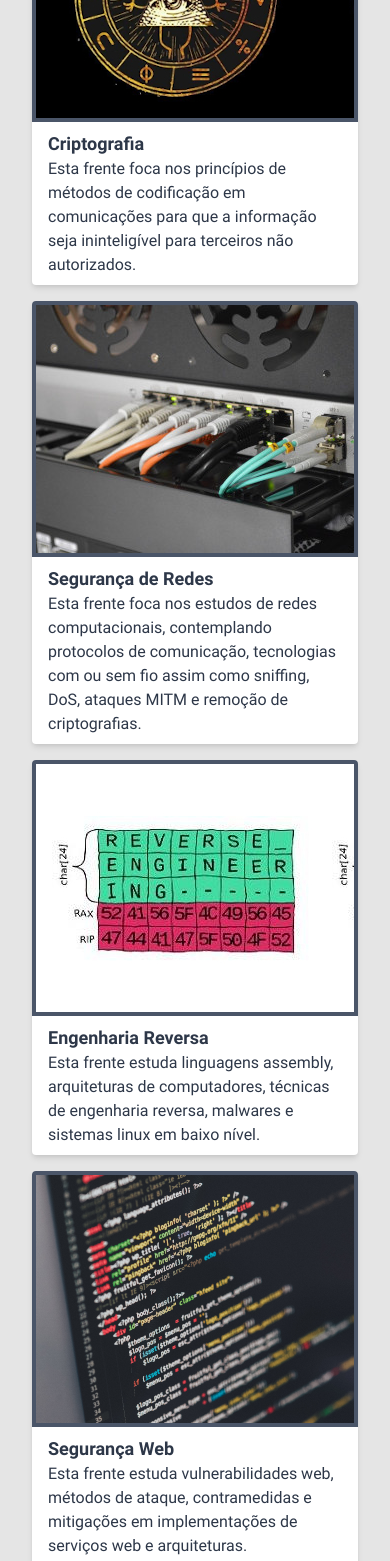
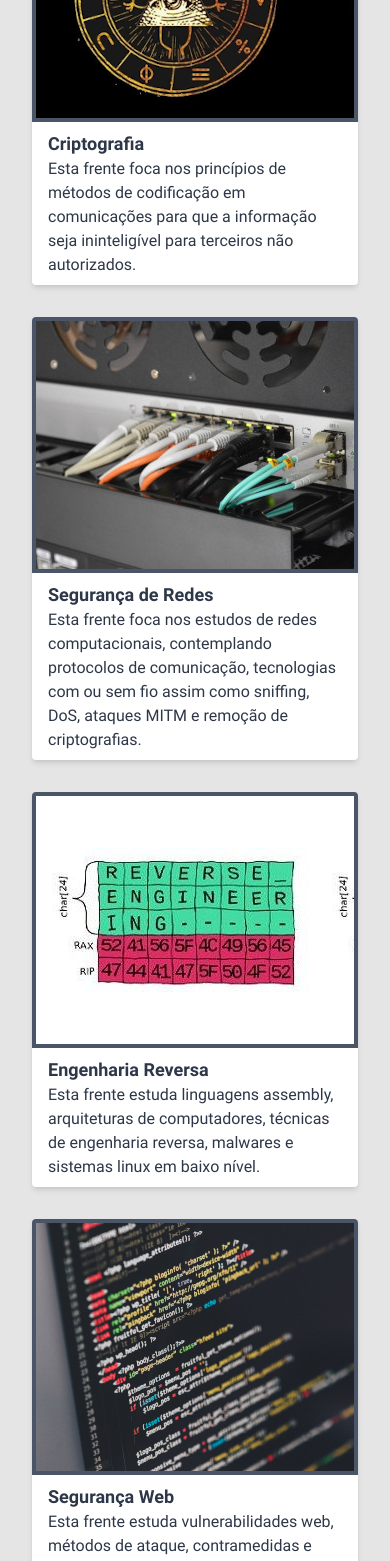
Before and after one commit to GANESH-ICMC/ganesh-website, a Next.js app: page /frentes in a window 390 px wide. Shown: the part 432-1993 px from the top of the page. Built offline with nearby package versions, Linux system fonts and the light colour scheme.

Commit message:
fix: Frentes espaçamento

```diff
--- a/pages/frentes.js
+++ b/pages/frentes.js
@@ -18,10 +18,10 @@ const Fronts = ({t}) => (
     <div className='flex justify-center items-center bg-fixed bg-cover bg-center container-top shadow-md'>
         <h1 className='text-4xl text-center text-white'><Trans i18nKey="areas:title">Areas</Trans></h1>
       </div>
-      <div className='container mx-auto px-4 py-8'>
+      <div className='container mx-auto px-4 py-4'>
         <ul className='flex flex-row flex-wrap my-4'>
-          <li className='w-full sm:w-1/2 md:w-1/3 lg:w-1/4 flex flex-col mb-4'>
-            <div className='flex-auto rounded shadow-md bg-white mx-4'>
+          <li className='w-full sm:w-1/2 md:w-1/3 lg:w-1/4 flex flex-col p-4'>
+            <div className='flex-auto rounded shadow-md bg-white'>
               <div className='border-gray-700 border-4 rounded-t h-64 cryptography' />
               <div className='flex flex-col my-2 mx-4'>
                 <span className='text-gray-800 text-lg'><b>{t('areas:tcripto')}</b></span>
@@ -29,8 +29,8 @@ const Fronts = ({t}) => (
               </div>
             </div>
           </li>
-          <li className='w-full sm:w-1/2 md:w-1/3 lg:w-1/4 flex flex-col mb-4'>
-            <div className='flex-auto rounded shadow-md bg-white mx-4'>
+          <li className='w-full sm:w-1/2 md:w-1/3 lg:w-1/4 flex flex-col p-4'>
+            <div className='flex-auto rounded shadow-md bg-white'>
               <div className='border-gray-700 border-4 rounded-t h-64 networking' />
               <div className='flex flex-col my-2 mx-4'>
                 <span className='text-gray-800 text-lg'><b>{t('areas:tnetwork')}</b></span>
@@ -38,8 +38,8 @@ const Fronts = ({t}) => (
               </div>
             </div>
           </li>
-          <li className='w-full sm:w-1/2 md:w-1/3 lg:w-1/4 flex flex-col mb-4'>
-            <div className='flex-auto rounded shadow-md bg-white mx-4'>
+          <li className='w-full sm:w-1/2 md:w-1/3 lg:w-1/4 flex flex-col p-4'>
+            <div className='flex-auto rounded shadow-md bg-white'>
               <div className='border-gray-700 border-4 rounded-t h-64 reversing'/>
               <div className='flex flex-col my-2 mx-4'>
                 <span className='text-gray-800 text-lg'><b>{t('areas:trev')}</b></span>
@@ -49,8 +49,8 @@ const Fronts = ({t}) => (
               </div>
             </div>
           </li>
-          <li className='w-full sm:w-1/2 md:w-1/3 lg:w-1/4 flex flex-col mb-4'>
-            <div className='flex-auto rounded shadow-md bg-white mx-4'>
+          <li className='w-full sm:w-1/2 md:w-1/3 lg:w-1/4 flex flex-col p-4'>
+            <div className='flex-auto rounded shadow-md bg-white'>
               <div className='border-gray-700 border-4 rounded-t h-64 web' />
               <div className='flex flex-col my-2 mx-4'>
                 <span className='text-gray-800 text-lg'><b>{t('areas:tweb')}</b></span>
@@ -60,8 +60,8 @@ const Fronts = ({t}) => (
               </div>
             </div>
           </li>
-          <li className='w-full sm:w-1/2 md:w-1/3 lg:w-1/4 flex flex-col mb-4'>
-            <div className='flex-auto rounded shadow-md bg-white mx-4'>
+          <li className='w-full sm:w-1/2 md:w-1/3 lg:w-1/4 flex flex-col p-4'>
+            <div className='flex-auto rounded shadow-md bg-white'>
               <div className='border-gray-700 border-4 rounded-t h-64 hardware' />
               <div className='flex flex-col my-2 mx-4'>
                 <span className='text-gray-800 text-lg'><b>{t('areas:thardware')}</b></span>
```
